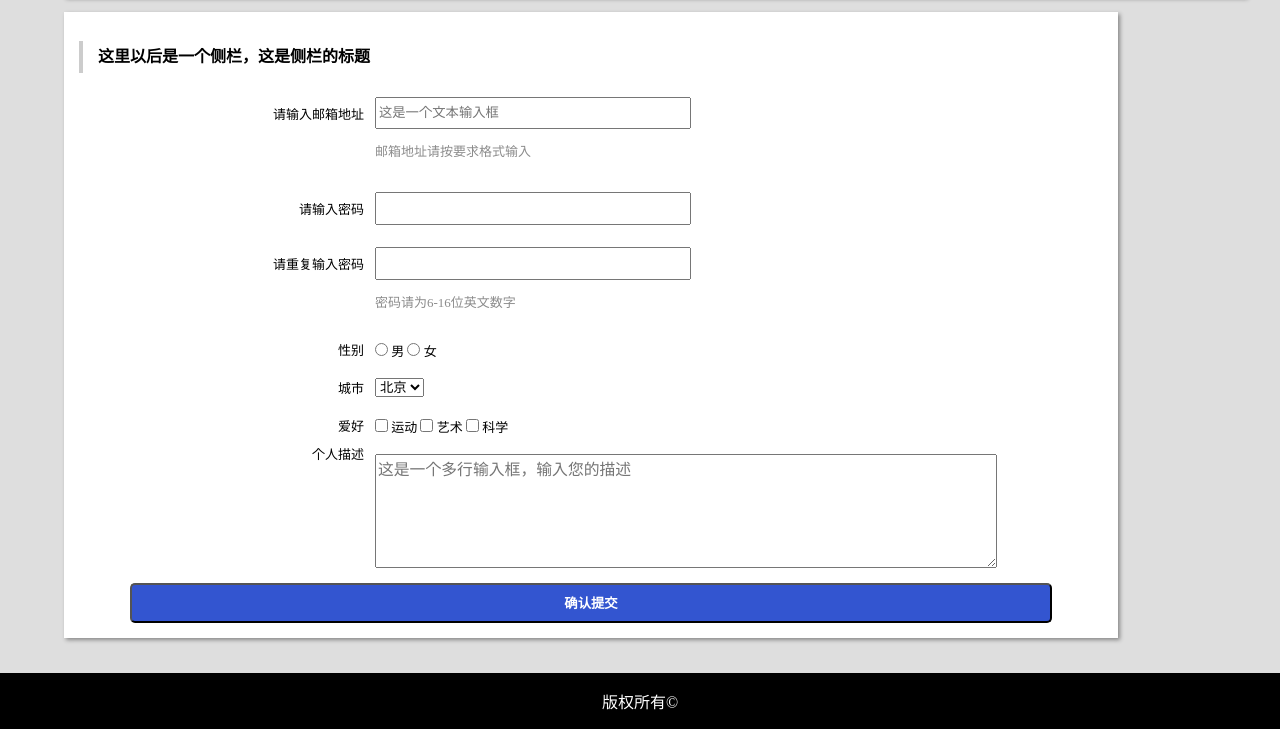
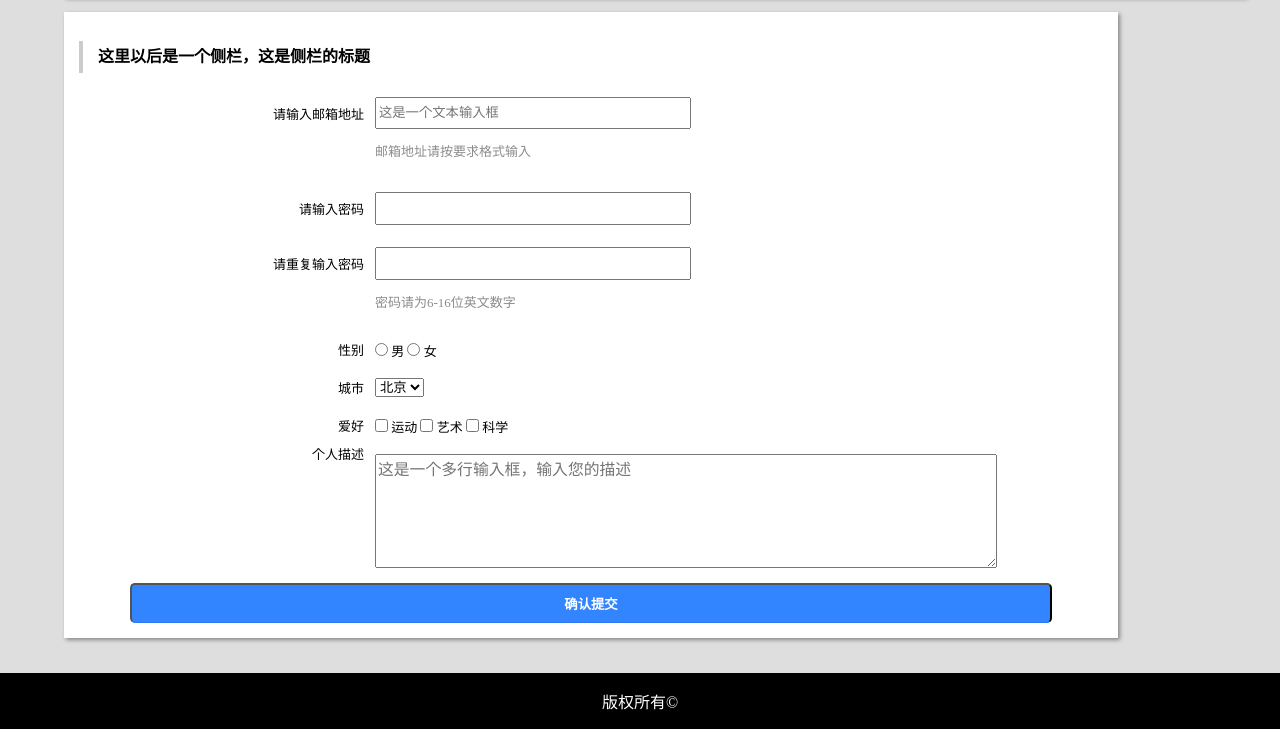
Before and after one commit to Mingholy/IFE-2017, a plain HTML site: page 92/index.html in a window 1280 px wide. Shown: the part 3532-4261 px from the top of the page. Drawn offline with Linux system fonts and the light colour scheme.

Commit message:
modified button style

```diff
--- a/92/css/index.css
+++ b/92/css/index.css
@@ -178,8 +178,13 @@ button {
     margin: 0 5% 0 5%;
     color: #fff;
     font-weight: bold;
-    background: #3355d0;
+    background: #3385ff;
+    border-bottom: 1px solid #2d78f4;
     border-radius: 5px;
+}
+button:hover {
+    color: #317ef3;
+    border-bottom: 1px solid #2868c8;
 }
 
 /*for footer*/
```
